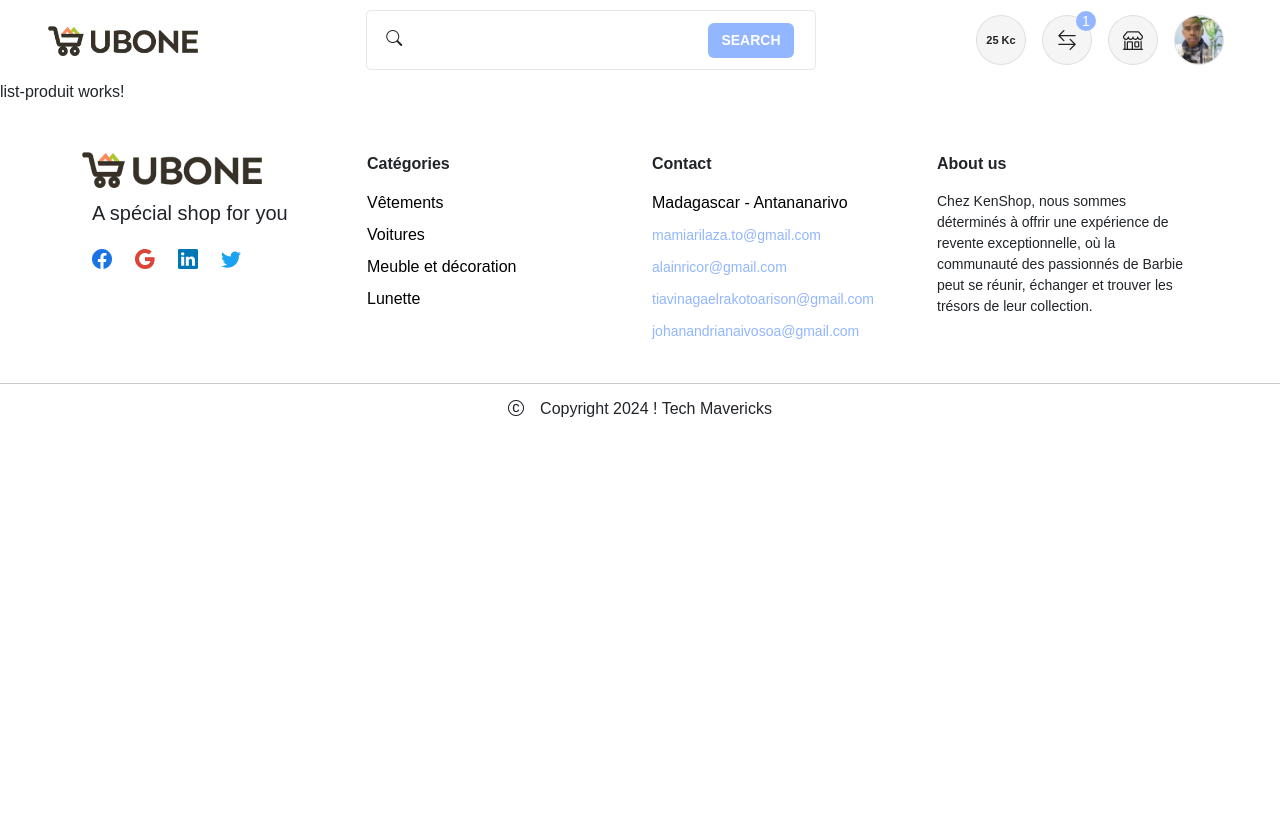
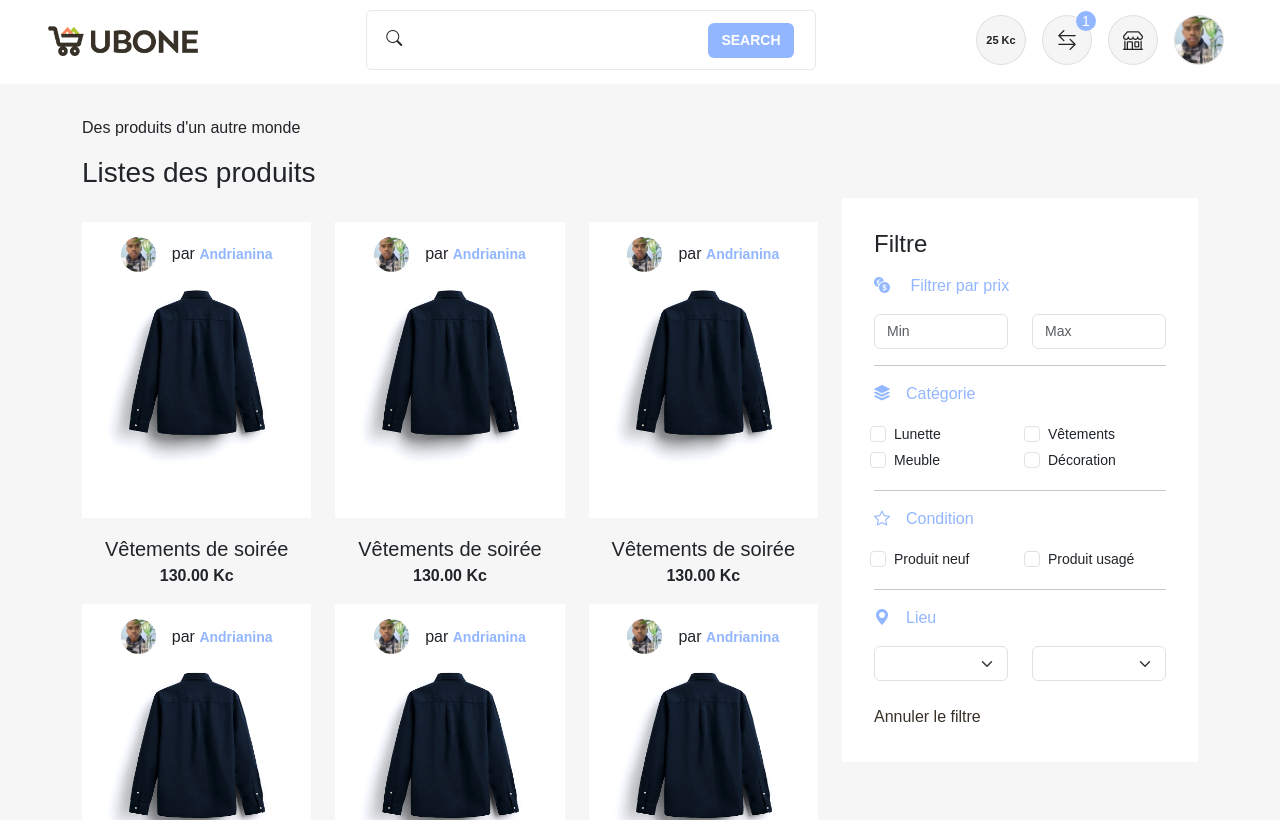
Before and after one commit to To-Mamiarilaza/WebCup-Competition, an Angular app in the folder Front-End/: page /main/list-produit in a window 1280 px wide. Shown: the top 820 px of the page. Built offline with nearby package versions, Linux system fonts and the light colour scheme; a web font is replaced by a local one.

Commit message:
Page listes des produits terminé

```diff
--- a/Front-End/src/app/pages/home/produit/produit.component.html
+++ b/Front-End/src/app/pages/home/produit/produit.component.html
@@ -3,7 +3,7 @@
         <img src="assets/images/1.jpg" alt="">
         <div class="props">
             <img src="assets/images/avatar/profile.png" alt="">
-            <div class="ms-3">par <span>Niariandratovo Solo</span></div>
+            <div class="ms-3">par <span>Andrianina</span></div>
         </div>
         <div class="name mt-3">
             Vêtements de soirée
--- a/Front-End/src/app/pages/list-produit/list-produit.component.html
+++ b/Front-End/src/app/pages/list-produit/list-produit.component.html
@@ -1 +1,122 @@
-<p>list-produit works!</p>
+<div class="produits py-3 mt-1">
+    <div class="container">
+        <div class="title mt-3">
+            <p>Des produits d'un autre monde</p>
+            <h3>Listes des produits</h3>
+        </div>
+
+        <div class="row">
+            <div class="col-md-8">
+                <div class="row mt-4">
+                    <app-produit class="col-6 col-sm-6 col-md-4 mb-3"></app-produit>
+                    <app-produit class="col-6 col-sm-6 col-md-4 mb-3"></app-produit>
+                    <app-produit class="col-6 col-sm-6 col-md-4 mb-3"></app-produit>
+                    <app-produit class="col-6 col-sm-6 col-md-4 mb-3"></app-produit>
+                    <app-produit class="col-6 col-sm-6 col-md-4 mb-3"></app-produit>
+                    <app-produit class="col-6 col-sm-6 col-md-4 mb-3"></app-produit>
+
+                    <nav aria-label="Page navigation example">
+                        <ul class="pagination">
+                            <li class="page-item"><a class="page-link" href="#">Previous</a></li>
+                            <li class="page-item"><a class="page-link" href="#">1</a></li>
+                            <li class="page-item"><a class="page-link" href="#">2</a></li>
+                            <li class="page-item"><a class="page-link" href="#">3</a></li>
+                            <li class="page-item"><a class="page-link" href="#">Next</a></li>
+                        </ul>
+                    </nav>
+                </div>
+            </div>
+            <div class="col-md-4">
+                <div class="filter">
+                    <h4>Filtre</h4>
+                    <form class="form mt-3">
+                        <div class="mb-3">
+                            <label for="" class="form-label text-black mb-3"> <i
+                                    class="bi bi-currency-exchange me-3"></i> Filtrer par prix</label>
+                            <div class="row">
+                                <div class="col-md-6 mb-sm-3 mb-md-0">
+                                    <input type="text" class="form-control" placeholder="Min">
+                                </div>
+                                <div class="col-md-6 mb-sm-3 mb-md-0">
+                                    <input type="text" class="form-control" placeholder="Max">
+                                </div>
+                            </div>
+                        </div>
+                        <hr>
+                        <div class="mb-3">
+                            <label for="" class="form-label text-black mb-3"><i
+                                    class="bi bi-stack me-3"></i>Catégorie</label>
+                            <div class="row ps-2">
+                                <div class="form-check col-md-6">
+                                    <input class="form-check-input" type="checkbox" value="" id="flexCheckDefault">
+                                    <label class="form-check-label" for="flexCheckDefault">
+                                        Lunette
+                                    </label>
+                                </div>
+                                <div class="form-check col-md-6">
+                                    <input class="form-check-input" type="checkbox" value="" id="flexCheckDefault">
+                                    <label class="form-check-label" for="flexCheckDefault">
+                                        Vêtements
+                                    </label>
+                                </div>
+                                <div class="form-check col-md-6">
+                                    <input class="form-check-input" type="checkbox" value="" id="flexCheckDefault">
+                                    <label class="form-check-label" for="flexCheckDefault">
+                                        Meuble
+                                    </label>
+                                </div>
+                                <div class="form-check col-md-6">
+                                    <input class="form-check-input" type="checkbox" value="" id="flexCheckDefault">
+                                    <label class="form-check-label" for="flexCheckDefault">
+                                        Décoration
+                                    </label>
+                                </div>
+                            </div>
+                        </div>
+                        <hr>
+                        <div class="mb-3">
+                            <label for="" class="form-label text-black mb-3"><i
+                                    class="bi bi-star me-3"></i>Condition</label>
+                            <div class="row ps-2">
+                                <div class="form-check col-md-6">
+                                    <input class="form-check-input" type="checkbox" value="" id="flexCheckDefault">
+                                    <label class="form-check-label" for="flexCheckDefault">
+                                        Produit neuf
+                                    </label>
+                                </div>
+                                <div class="form-check col-md-6">
+                                    <input class="form-check-input" type="checkbox" value="" id="flexCheckDefault">
+                                    <label class="form-check-label" for="flexCheckDefault">
+                                        Produit usagé
+                                    </label>
+                                </div>
+                            </div>
+                        </div>
+                        <hr>
+                        <div class="mb-3 row lieu">
+                            <label for="" class="form-label text-black mb-3"><i
+                                    class="bi bi-geo-alt-fill me-3"></i>Lieu</label>
+                            <div class="col-md-6 mb-sm-3 mb-md-0">
+                                <select name="" class="form-select" id="">
+                                    <option value=""></option>
+                                    <option value="">Madagascar</option>
+                                    <option value="">France</option>
+                                </select>
+                            </div>
+                            <div class="col-md-6">
+                                <select name="" class="form-select" id="">
+                                    <option value=""></option>
+                                    <option value="">Antananarivo</option>
+                                    <option value="">France</option>
+                                </select>
+                            </div>
+                        </div>
+                        <div class="mt-4">
+                            <button>Annuler le filtre</button>
+                        </div>
+                    </form>
+                </div>
+            </div>
+        </div>
+    </div>
+</div>
--- a/Front-End/src/app/pages/list-produit/list-produit.component.scss
+++ b/Front-End/src/app/pages/list-produit/list-produit.component.scss
@@ -0,0 +1,45 @@
+.produits {
+    background-color: #f6f6f6;
+
+    .all-btn {
+        color: var(--clear-black-color);
+        font-size: var(--fs-paragraph);
+        border: none;
+        background-color: transparent;
+        transition: .2s;
+
+        &:hover {
+            color: black;
+        }
+    }
+}
+
+.filter {
+    padding: 2rem;
+    background-color: white;
+
+    .form-select,
+    .form-check-label,
+    .form-control {
+        font-size: 14px;
+    }
+
+    .form-label {
+        color: var(--special-color) !important;
+    }
+
+    button {
+        background-color: transparent;
+        border: none;
+        color: var(--clear-black-color);
+        border-bottom: solid 1px transparent;
+        transition: .2s;
+
+        &:hover {
+            border-bottom: solid 1px black;
+            color: black;
+        }
+    }
+
+
+}
--- a/Front-End/src/app/pages/list-produit/list-produit.component.ts
+++ b/Front-End/src/app/pages/list-produit/list-produit.component.ts
@@ -1,9 +1,10 @@
 import { Component } from '@angular/core';
+import { ProduitComponent } from '../home/produit/produit.component';
 
 @Component({
   selector: 'app-list-produit',
   standalone: true,
-  imports: [],
+  imports: [ProduitComponent],
   templateUrl: './list-produit.component.html',
   styleUrl: './list-produit.component.scss'
 })
```
